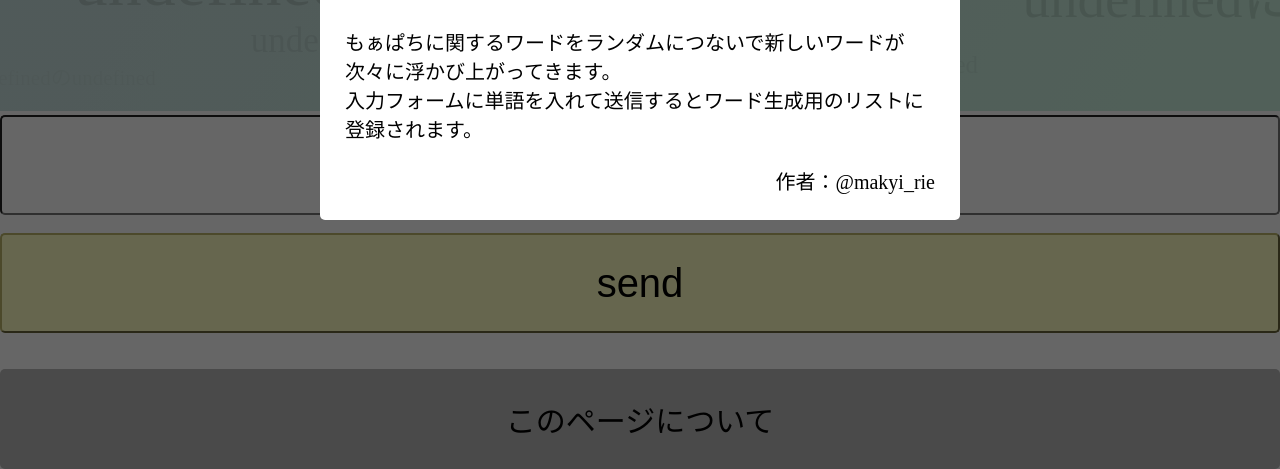
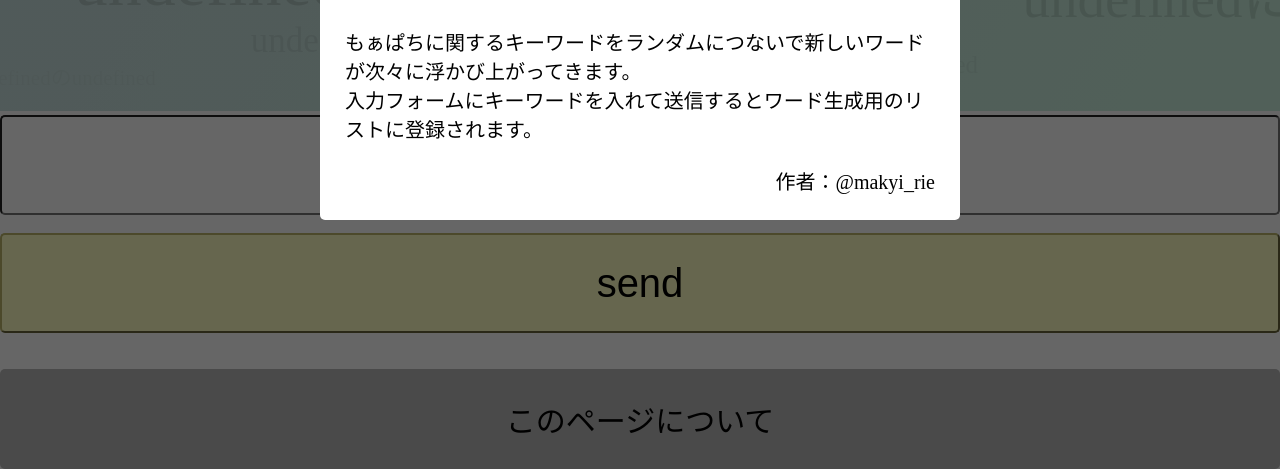
Before and after one commit to mmaakkyyii/random_words, a website: page public/index.html in a window 1280 px wide. Both pictures are taken after a click on the link "このページについて". Shown: the part 689-1158 px from the top of the page. Drawn offline with nearby package versions, Linux system fonts and the light colour scheme; no server answers.

Commit message:
文章修正

```diff
--- a/public/index.html
+++ b/public/index.html
@@ -32,8 +32,8 @@
         <div class="modal" id="modal">
             <h1>ぱちぱちワード生成器</h1>
             <div class="modalContents">
-                もぁぱちに関するワードをランダムにつないで新しいワードが次々に浮かび上がってきます。<br>
-                入力フォームに単語を入れて送信するとワード生成用のリストに登録されます。<br>
+                もぁぱちに関するキーワードをランダムにつないで新しいワードが次々に浮かび上がってきます。<br>
+                入力フォームにキーワードを入れて送信するとワード生成用のリストに登録されます。<br>
                 <br>
                 <div align="right">作者：@makyi_rie</div>
             </div>
```
